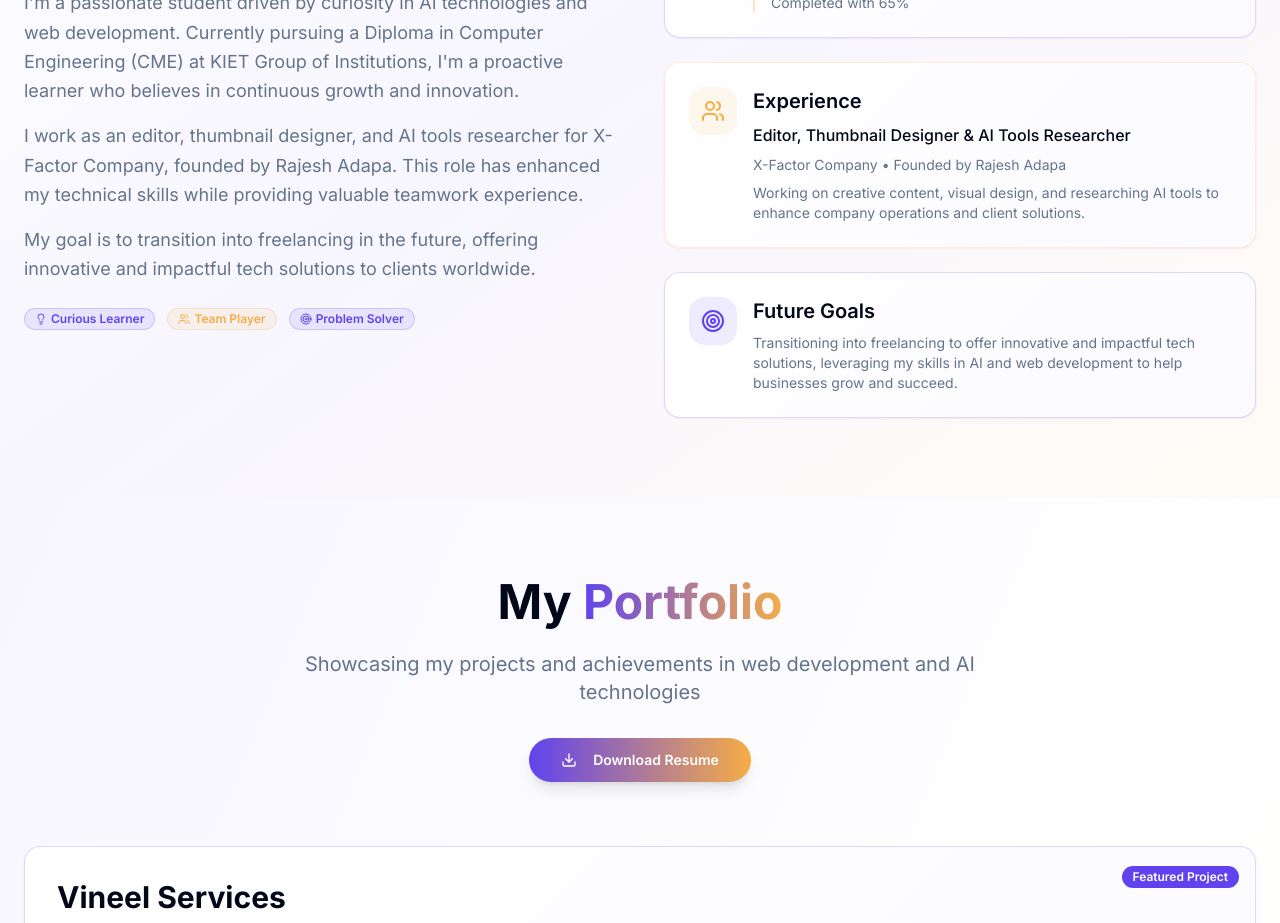
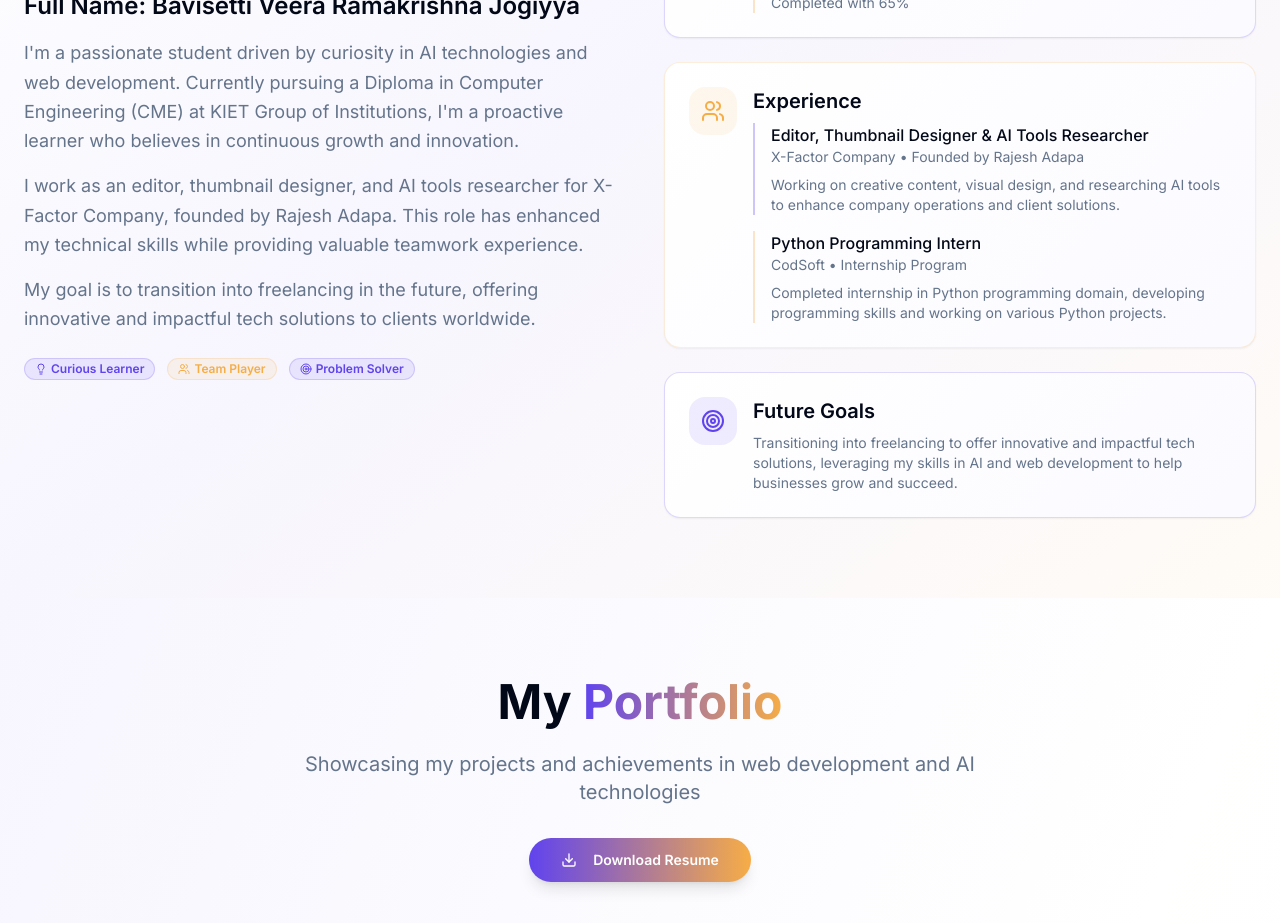
Before and after one commit to bavisettivineel-tech/vineel-ai-web-journey, a React (Vite) app: page / in a window 1280 px wide. Shown: the part 1220-2143 px from the top of the page. Built offline with nearby package versions, Linux system fonts and the light colour scheme.

Commit message:
Add new experience to section

```diff
--- a/src/components/About.tsx
+++ b/src/components/About.tsx
@@ -96,7 +96,8 @@ const About = () => {
                 </div>
                 <div className="flex-1">
                   <h4 className="text-xl font-semibold text-foreground mb-2">Experience</h4>
-                  <div className="space-y-2">
+                  <div className="space-y-4">
+                    <div className="border-l-2 border-primary/30 pl-4">
                       <h5 className="font-medium text-foreground">
                         Editor, Thumbnail Designer & AI Tools Researcher
                       </h5>
@@ -107,6 +108,19 @@ const About = () => {
                         Working on creative content, visual design, and researching AI tools
                         to enhance company operations and client solutions.
                       </p>
+                    </div>
+                    <div className="border-l-2 border-accent/30 pl-4">
+                      <h5 className="font-medium text-foreground">
+                        Python Programming Intern
+                      </h5>
+                      <p className="text-sm text-muted-foreground">
+                        CodSoft • Internship Program
+                      </p>
+                      <p className="text-sm text-muted-foreground mt-2">
+                        Completed internship in Python programming domain, developing
+                        programming skills and working on various Python projects.
+                      </p>
+                    </div>
                   </div>
                 </div>
               </div>
```
Lines whose indentation alone changed are shown as unchanged.
